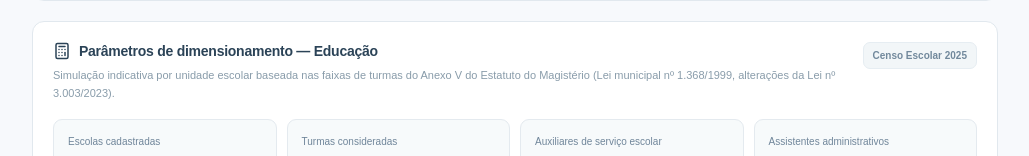
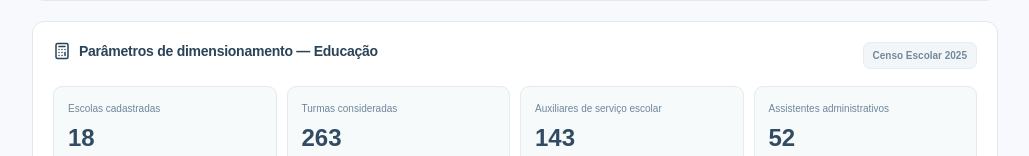
Before and after one commit to luanmagalhaes2464-sys/VI-O-GOV, a Next.js app in the folder frontend/: page /educacao in a window 1280 px wide. Shown: the part 1529-1685 px from the top of the page, without its empty margins (247-1276 px from the left). Built offline with nearby package versions, Linux system fonts and the light colour scheme; no server answers; the database is empty.

Commit message:
style(educacao): remove explanatory subtitle

```diff
--- a/frontend/components/educacao-dimensionamento.tsx
+++ b/frontend/components/educacao-dimensionamento.tsx
@@ -9,7 +9,7 @@ export default function EducacaoDimensionamento(){
  return <section className="edu-panel edu-dimensionamento">
   <div className="edu-panel-heading"><div>
    <h2><Calculator size={18}/> Parâmetros de dimensionamento — Educação</h2>
-   <p>Simulação indicativa por unidade escolar baseada nas faixas de turmas do Anexo V do Estatuto do Magistério (Lei municipal nº 1.368/1999, alterações da Lei nº 3.003/2023).</p>
+
   </div><span className="edu-counter">Censo Escolar 2025</span></div>
   <div className="edu-dimension-stats">
    <div><span>Escolas cadastradas</span><strong>{numero(linhas.length)}</strong></div>
```
